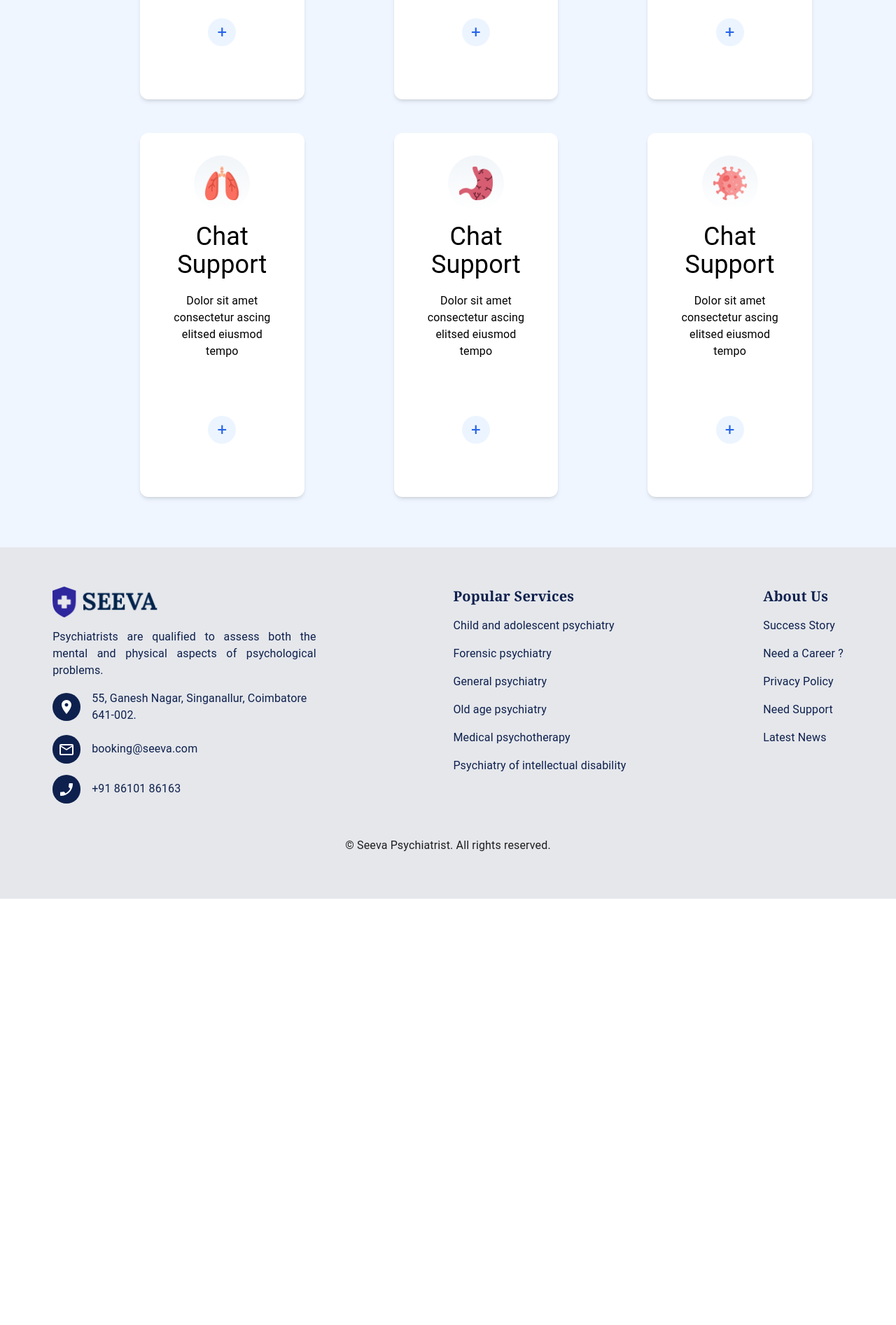
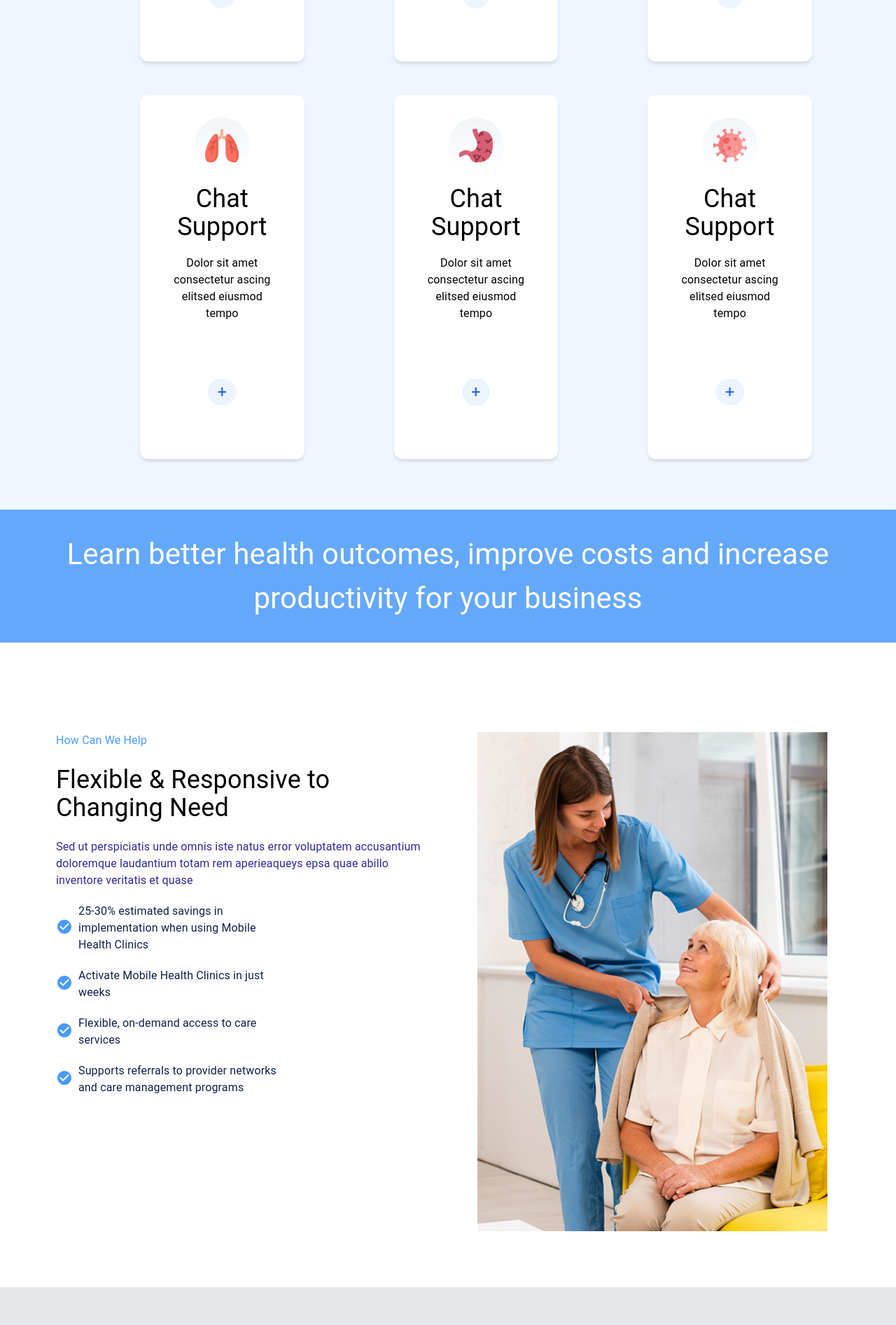
Before and after one commit to annamalairv/medicalsite-FT1, a Next.js app: page /home in a window 1280 px wide. Shown: the part 3140-5033 px from the top of the page at 70% size. Before the commit the page ends 4424 px from the top, so only its background shows below. Built offline with nearby package versions, Linux system fonts and the light colour scheme.

Commit message:
landing screen pages update

```diff
--- a/components/common/card.tsx
+++ b/components/common/card.tsx
@@ -1,54 +1,55 @@
-import React, { useState } from 'react';
+import React, { useState } from "react";
 // import heart from '../../images/heart.png'
 // import gitdp from';
 // medi-app\assets\
 
-const card = ({prop}) => {
-  const [card1,setCard1]=useState(false)
+const card = ({ prop }) => {
+  const [card1, setCard1] = useState(false);
 
-  console.log(card,"card")
+  console.log(card, "card");
 
   return (
-    <div className='p-4'>
-
-              <div className='pl-20'>
-
-
-
-            <div  className={`flex w-full max-w-[23rem]    h-[65vh] flex-col rounded-xl bg-white bg-clip-border p-8 text-white shadow-md shadow-white-500/40 `} onMouseEnter={() => setCard1(true)} onMouseLeave={() => setCard1(false)}>
-
+    <div className="p-4">
+      <div className="lg:pl-20">
+        <div
+          className={`flex w-full h-[65vh] flex-col rounded-xl bg-white bg-clip-border p-8 text-white shadow-md shadow-white-500/40 `}
+          onMouseEnter={() => setCard1(true)}
+          onMouseLeave={() => setCard1(false)}
+        >
           {/* <img src={prop.src} alt="" className="h-20 mx-auto w-20 pt-4 "/> */}
           {/* <div className="w-30 h-30 overflow-hidden bg-slate-300 drop-shadow-md rounded-full m-auto">
             <img src={prop.src} alt="" className="h-10 mx-auto w-10 pt-4 object-cover text-sm" />
           </div>
              */}
           <div className=" text-white bg-gradient-to-b from-slate-100 to-white border-slate-200 p-0  mx-auto flex justify-center items-center  rounded-full h-20 text-center text-sm w-20 m-0">
-               <img src={prop.src} alt="" className="h-12 mx-auto w-12 flex  object-fit justify-center items-center text-center " />
+            <img
+              src={prop.src}
+              alt=""
+              className="h-12 mx-auto w-12 flex  object-fit justify-center items-center text-center "
+            />
           </div>
-            <h2 className="text-center px-2 py-4 pb-5 text-2xl md:text-3xl lg:text-4xl text-black">Chat Support</h2>
-            <h2 className="text-center px-2 pb-10 text-black">{prop.title}</h2>
+          <h2 className="text-center px-2 py-4 pb-5 text-2xl md:text-3xl lg:text-4xl text-black">
+            Chat Support
+          </h2>
+          <h2 className="text-center px-2 pb-10 text-black ">{prop.title}</h2>
 
-            {
-              card1? <div className="rounded-full px-6 py-2 lg:mt-10 bg-tertiary text-white">
-              Read more  +
-             </div>:<div className=" flex text-blue-600 lg:mt-10 bg-[#499AFA1A] p-0   rounded-full h-10  items-center justify-center mx-auto text-2xl w-10 ">
+          {card1 ? (
+            <div className="rounded-full px-6 py-2 lg:mt-10 bg-tertiary text-white">
+              Read more +
+            </div>
+          ) : (
+            <div className=" flex text-blue-600 lg:mt-10 bg-[#499AFA1A] p-0   rounded-full h-10  items-center justify-center mx-auto text-2xl w-10 ">
               +
             </div>
-
-            }
-
-
+          )}
 
           {/* <a href="#" className="bg-blue-500 text-white p-3 mt-10  text-center hover:bg-blue-800 transition-all duration-500">Know More</a>
 
             </div> */}
         </div>
-
-
       </div>
     </div>
+  );
+};
 
-  )
-}
-
-export default card
+export default card;
--- /dev/null
+++ b/components/common/helpSection.tsx
@@ -0,0 +1,63 @@
+import React, { useEffect, useState } from 'react'
+import FourImageLayout from '../about/four_image_layout'
+import LocationOnIcon from '@mui/icons-material/LocationOn';
+import CheckCircleRoundedIcon from '@mui/icons-material/CheckCircleRounded';
+const HelpSection = () => {
+   let helpserv=[
+    {service:"25-30% estimated savings in implementation when using Mobile Health Clinics"},
+    {service:"Activate Mobile Health Clinics in just weeks"},
+    {service:"Flexible, on-demand access to care services"},
+    {service:"Supports referrals to provider networks and care management programs"},
+
+   ]
+
+  return (
+
+
+<div className=" ">
+<div className={` z-1 inset-0 text-center flex flex-col items-center justify-center bg-[#499AFA]`} style={{opacity:0.85}}>
+    <div className="text-[26px] xl:text-[42px] 2xl:text-[45px] p-8 text-white">
+    Learn better health outcomes, improve costs and increase productivity for your business
+    </div>
+
+</div>
+
+<div className="grid grid-cols-1 md:grid-cols-2 gap-6 md:gap-8 lg:gap-10 xl:gap-12 2xl:gap-16 container mx-auto px-20 md:px-18 lg:px-20 py-20 pt-32 2xl:px-30 ">
+
+        <div className="flex flex-col gap-4 justify-start items-start">
+          <div className="text-tertiary">How Can We Help</div>
+          <div className="text-2xl md:text-3xl lg:text-4xl text-black pt-2">
+          Flexible & Responsive to Changing Need
+          </div>
+          <div className="text-secondary pt-2">
+          Sed ut perspiciatis unde omnis iste natus error voluptatem accusantium doloremque laudantium totam rem aperieaqueys epsa quae abillo inventore veritatis et quase
+          </div>
+          {helpserv.map((prop)=>{
+            return(
+                <div className="flex flex-col   w-3/5 ">
+                       <div className="flex items-center ">
+                            <div className="rounded-full  text-[#499AFA] ">
+                                <CheckCircleRoundedIcon color="inherit" />
+                            </div>
+                            <div className="text-primary pl-2 mt-1">
+                           {prop.service}
+                            </div>
+                        </div>
+                    </div>
+            )
+          })}
+
+        </div>
+
+        <div className=" flex items-center justify-center mx-auto h-full">
+                    <div className="flex items-center">
+                        <img src="assets/images/help-section-img.jpg" alt="" className="object-cover 2xl:object-fill" style={{ width: `500px` }} />
+                    </div>
+
+                </div>
+      </div>
+</div>
+  )
+}
+
+export default HelpSection
--- /dev/null
+++ b/components/home/helpCardSection.tsx
@@ -0,0 +1,12 @@
+import React from 'react'
+import HelpSection from '../common/helpSection'
+
+const HelpCardSection = () => {
+  return (
+    <div>
+        <HelpSection/>
+    </div>
+  )
+}
+
+export default HelpCardSection
--- a/components/home/medicalService.tsx
+++ b/components/home/medicalService.tsx
@@ -1,67 +1,60 @@
-import React from 'react'
-import Card from '../common/card'
+import React from "react";
+import Card from "../common/card";
 
 const MedicalService = () => {
   const techs = [
     {
       id: 1,
-      src: 'assets/images/heart.png',
+      src: "assets/images/heart.png",
       title: "Dolor sit amet consectetur ascing elitsed eiusmod tempo",
-
     },
     {
       id: 2,
-      src: 'assets/images/brain.png',
+      src: "assets/images/brain.png",
       title: "Dolor sit amet consectetur ascing elitsed eiusmod tempo",
-
     },
     {
       id: 3,
-      src: 'assets/images/bronchus.png',
+      src: "assets/images/bronchus.png",
       title: "Dolor sit amet consectetur ascing elitsed eiusmod tempo",
-
     },
     {
       id: 4,
-      src: 'assets/images/lungs.png',
+      src: "assets/images/lungs.png",
       title: "Dolor sit amet consectetur ascing elitsed eiusmod tempo",
-
     },
     {
       id: 5,
-      src: 'assets/images/stomach.png',
+      src: "assets/images/stomach.png",
       title: "Dolor sit amet consectetur ascing elitsed eiusmod tempo",
-
     },
     {
       id: 6,
-      src: 'assets/images/virus.png',
+      src: "assets/images/virus.png",
       title: "Dolor sit amet consectetur ascing elitsed eiusmod tempo",
-
     },
-  ]
+  ];
   return (
     <div className="w-full min-h-screen bg-blue-50 p-6 px-30">
       <div className="grid place-content-center h-full  text-center container mx-auto">
         <div className="text-lg pb-2  text-[#499AFA]">
           Popular Medical Services
         </div>
-                <div className="text-[50px] text-[#0E204D]  ">
-                Benefit For Physical Mental and<br/> Virtual Care
+        <div className="text-3xl md:text-4xl lg:text-5xl text-[#0E204D]  md:px-40 lg:px-60 xl:px-80">
+          {`Benefit For Physical, Mental and
+          Virtual Care`}
         </div>
         {/* <div className="h-[20vh]"></div> */}
       </div>
       {/* <h1 className="font-bold text-xl text-center md:text-xl md:mt-12  text-blue-600">Popular Medical Services</h1>
         <h6 className='font-bold text-4xl text-center md:text-4xl  mb-4 text-[#0E204D]'>Benefit For Physical Mental and Virtual Care</h6> */}
-        <div className="w-full grid sm:grid-cols-3 grid-cols-2 gap-4 text-center px-20 sm:px-20 py-8 ">
-{techs.map((prop)=>{
-  return(
-    <Card key={prop.id} {...{prop}}/>
-  )
+      <div className="w-full grid grid-cols-1 md:grid-cols-2 lg:grid-cols-3 gap-4 text-center px-10 lg:px-20 py-8 ">
+        {techs.map((prop) => {
+          return <Card key={prop.id} {...{ prop }} />;
         })}
       </div>
     </div>
-  )
-}
+  );
+};
 
-export default MedicalService
+export default MedicalService;
--- a/pages/home.tsx
+++ b/pages/home.tsx
@@ -3,6 +3,7 @@ import Appointment from "@/components/home/appointment";
 import WhyChooseUs from "@/components/home/why_choose_us";
 import Card from "@/components/common/card";
 import MedicalService from "@/components/home/medicalService";
+import HelpCardSection from "@/components/home/helpCardSection";
 
 export default function HomePage() {
   return (
@@ -12,6 +13,7 @@ export default function HomePage() {
       <AboutMainScreen />
       {/* <Card/> */}
 <MedicalService/>
+<HelpCardSection/>
     </div>
   );
 }
```
Also changed, not shown: public/assets/images/help-section-img.jpg (renamed from public/assets/move_to_images_and_reaname/help-section-img.jpg). Lines whose indentation alone changed are shown as unchanged.
